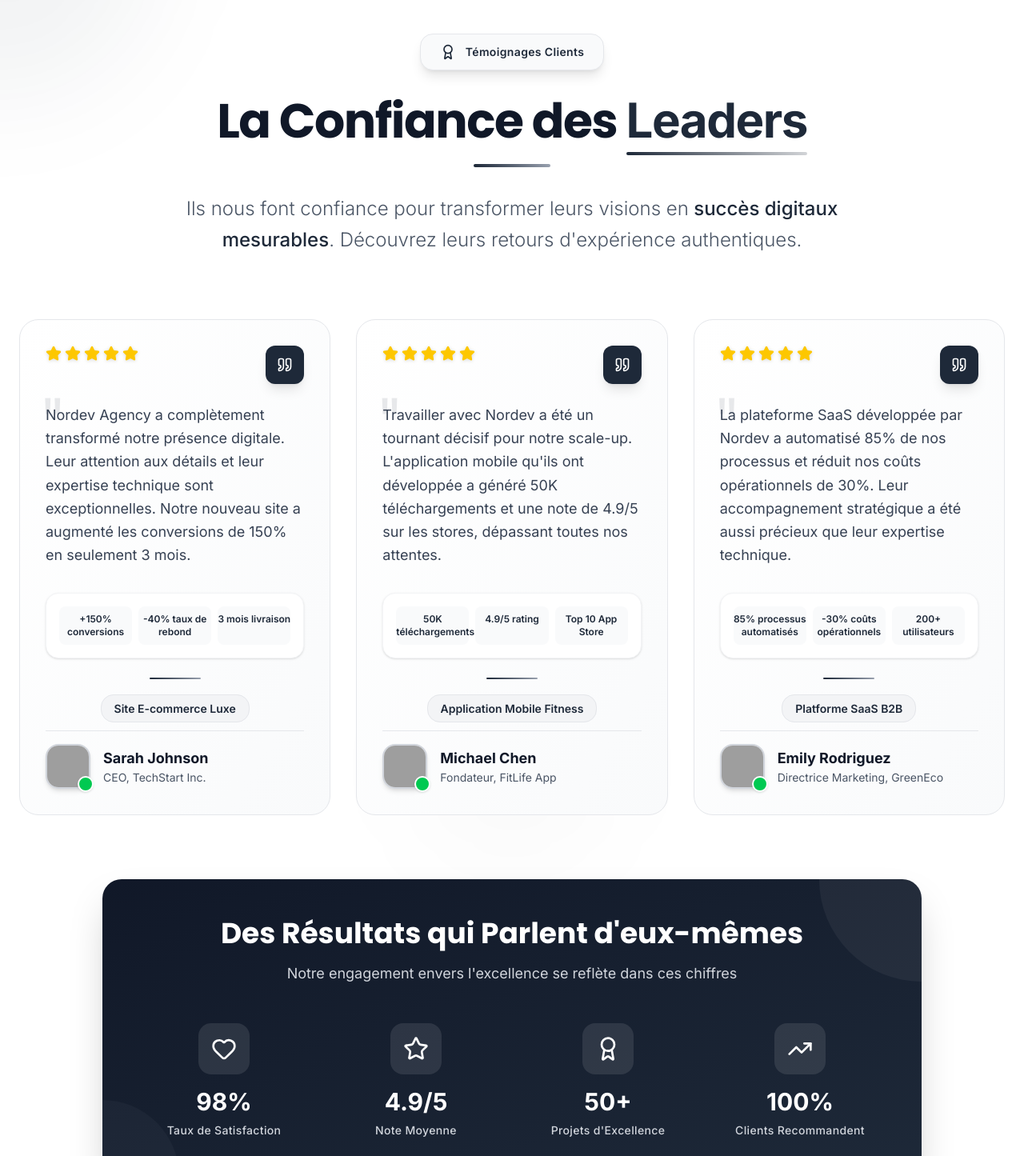
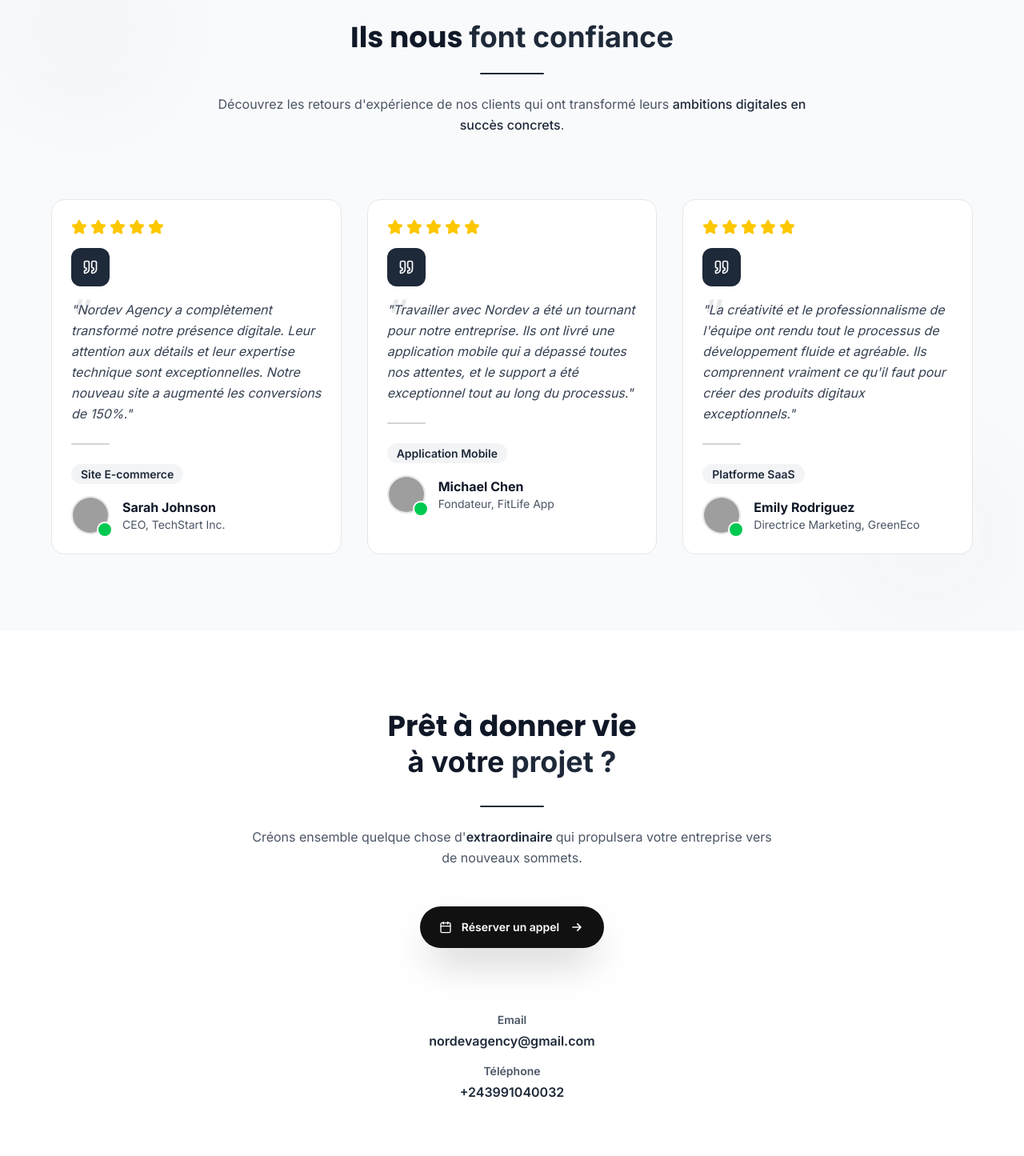
Before and after one commit to freddymk313/nordevagency, a Next.js app: page / in a window 1280 px wide. Shown: the part 4460-5905 px from the top of the page at 80% size. Built offline with nearby package versions, Linux system fonts and the light colour scheme; grey boxes are pictures that could not be loaded.

Commit message:
testimonial ok

```diff
--- a/components/Testimonials.tsx
+++ b/components/Testimonials.tsx
@@ -1,147 +1,111 @@
-import { Quote, Star, Award, TrendingUp, Heart } from "lucide-react";
+import { Quote, Star } from "lucide-react";
 
 const Testimonials = () => {
   const testimonials = [
     {
-      quote: "Nordev Agency a complètement transformé notre présence digitale. Leur attention aux détails et leur expertise technique sont exceptionnelles. Notre nouveau site a augmenté les conversions de 150% en seulement 3 mois.",
+      quote: "Nordev Agency a complètement transformé notre présence digitale. Leur attention aux détails et leur expertise technique sont exceptionnelles. Notre nouveau site a augmenté les conversions de 150%.",
       author: "Sarah Johnson",
       role: "CEO, TechStart Inc.",
-      avatar: "https://images.unsplash.com/photo-1494790108377-be9c29b29330?w=120&q=80",
+      avatar: "https://images.unsplash.com/photo-1494790108377-be9c29b29330?w=100&q=80",
       rating: 5,
-      project: "Site E-commerce Luxe",
-      results: ["+150% conversions", "-40% taux de rebond", "3 mois livraison"]
+      project: "Site E-commerce"
     },
     {
-      quote: "Travailler avec Nordev a été un tournant décisif pour notre scale-up. L'application mobile qu'ils ont développée a généré 50K téléchargements et une note de 4.9/5 sur les stores, dépassant toutes nos attentes.",
+      quote: "Travailler avec Nordev a été un tournant pour notre entreprise. Ils ont livré une application mobile qui a dépassé toutes nos attentes, et le support a été exceptionnel tout au long du processus.",
       author: "Michael Chen",
       role: "Fondateur, FitLife App",
-      avatar: "https://images.unsplash.com/photo-1507003211169-0a1dd7228f2d?w=120&q=80",
+      avatar: "https://images.unsplash.com/photo-1507003211169-0a1dd7228f2d?w=100&q=80",
       rating: 5,
-      project: "Application Mobile Fitness",
-      results: ["50K téléchargements", "4.9/5 rating", "Top 10 App Store"]
+      project: "Application Mobile"
     },
     {
-      quote: "La plateforme SaaS développée par Nordev a automatisé 85% de nos processus et réduit nos coûts opérationnels de 30%. Leur accompagnement stratégique a été aussi précieux que leur expertise technique.",
+      quote: "La créativité et le professionnalisme de l'équipe ont rendu tout le processus de développement fluide et agréable. Ils comprennent vraiment ce qu'il faut pour créer des produits digitaux exceptionnels.",
       author: "Emily Rodriguez",
       role: "Directrice Marketing, GreenEco",
-      avatar: "https://images.unsplash.com/photo-1438761681033-6461ffad8d80?w=120&q=80",
+      avatar: "https://images.unsplash.com/photo-1438761681033-6461ffad8d80?w=100&q=80",
       rating: 5,
-      project: "Platforme SaaS B2B",
-      results: ["85% processus automatisés", "-30% coûts opérationnels", "200+ utilisateurs"]
+      project: "Platforme SaaS"
     },
   ];
 
-  const stats = [
-    { number: "98%", label: "Taux de Satisfaction", icon: Heart },
-    { number: "4.9/5", label: "Note Moyenne", icon: Star },
-    { number: "50+", label: "Projets d'Excellence", icon: Award },
-    { number: "100%", label: "Clients Recommandent", icon: TrendingUp },
-  ];
-
   return (
-    <section id="temoignages" className="py-28 bg-white relative overflow-hidden">
-      {/* Éléments de fond sophistiqués */}
-      <div className="absolute top-0 left-0 w-96 h-96 bg-gray-900/5 rounded-full blur-3xl -translate-x-1/2 -translate-y-1/2" />
-      <div className="absolute bottom-0 right-0 w-80 h-80 bg-gray-900/3 rounded-full blur-3xl translate-x-1/3 translate-y-1/3" />
-      <div className="absolute top-1/2 left-1/2 transform -translate-x-1/2 -translate-y-1/2 w-64 h-64 bg-gray-900/2 rounded-full blur-3xl" />
+    <section id="temoignages" className="py-24 bg-gray-50 relative overflow-hidden">
+      {/* Éléments de fond décoratifs */}
+      <div className="absolute top-10 left-10 w-32 h-32 bg-gray-800/5 rounded-full blur-3xl" />
+      <div className="absolute bottom-10 right-10 w-40 h-40 bg-gray-800/3 rounded-full blur-3xl" />
 
       <div className="container mx-auto px-6 relative z-10">
-        {/* En-tête premium */}
-        <div className="text-center mb-20">
-          <div className="inline-flex items-center gap-3 bg-gray-50 border border-gray-200 rounded-2xl px-6 py-3 mb-8 shadow-lg">
-            <Award className="w-5 h-5 text-gray-800" />
-            <span className="text-sm font-semibold text-gray-800 tracking-wide">
-              Témoignages Clients
+        {/* En-tête */}
+        <div className="text-center mb-12 md:mb-20">
+          {/* <div className="inline-flex items-center gap-2 bg-white border border-gray-200 rounded-full px-4 py-2 mb-6 shadow-sm">
+            <span className="text-sm font-medium text-gray-700">
+              Témoignages clients
             </span>
-          </div>
-
-          <h2 className="text-4xl md:text-5xl lg:text-6xl font-bold text-gray-900 mb-6 tracking-tight">
-            La Confiance des{" "}
-            <span className="text-gray-800 relative">
-              Leaders
-              <span className="absolute -bottom-2 left-0 w-full h-1 bg-gradient-to-r from-gray-800 to-gray-800/20 rounded-full" />
-            </span>
+          </div> */}
+          <h2 className="text-2xl md:text-4xl font-bold text-gray-900 mb-4 md:mb-6">
+            Ils nous <span className="text-gray-800">font confiance</span>
           </h2>
-
-          <div className="w-24 h-1 bg-gradient-to-r from-gray-800 to-gray-400 mx-auto mb-8 rounded-full" />
-
-          <p className="text-xl md:text-2xl text-gray-600 max-w-4xl mx-auto leading-relaxed font-light">
-            Ils nous font confiance pour transformer leurs visions en
-            <span className="font-medium text-gray-800"> succès digitaux mesurables</span>.
-            Découvrez leurs retours d'expérience authentiques.
+          <div className="w-20 h-0.5 bg-gray-800 mx-auto mb-6 rounded-full" />
+          <p className="text-base text-gray-600 max-w-3xl mx-auto leading-relaxed">
+            Découvrez les retours d'expérience de nos clients qui ont transformé
+            leurs <span className="text-gray-800 font-medium">ambitions digitales en succès concrets</span>.
           </p>
         </div>
 
-        {/* Grille des témoignages - Design premium */}
-        <div className="grid lg:grid-cols-3 gap-8 max-w-7xl mx-auto mb-20">
+        {/* Grille des témoignages */}
+        <div className="grid md:grid-cols-3 gap-8 max-w-6xl mx-auto">
           {testimonials.map((testimonial, index) => (
             <div
               key={index}
-              className="group bg-gradient-to-br from-white to-gray-50 border border-gray-200 rounded-3xl hover:border-gray-800 transition-all duration-500 hover:shadow-2xl hover:-translate-y-3 relative overflow-hidden"
+              className="group bg-white border border-gray-200 rounded-2xl hover:border-gray-800 transition-all duration-500 hover:shadow-2xl hover:-translate-y-2 relative overflow-hidden p-6"
             >
-              {/* Effet de brillance au survol */}
-              <div className="absolute inset-0 bg-gradient-to-br from-gray-800/0 via-gray-800/0 to-gray-800/0 group-hover:via-gray-800/5 group-hover:to-gray-800/10 transition-all duration-500 rounded-3xl" />
+              {/* Fond décoratif */}
+              {/* <div className="absolute top-0 right-0 w-20 h-20 bg-gray-800/5 rounded-full -translate-y-10 translate-x-10 group-hover:scale-150 transition-transform duration-700" /> */}
 
-              <div className="relative z-10 p-8 h-full flex flex-col">
-                {/* En-tête carte */}
-                <div className="flex items-start justify-between mb-6">
+              <div className="relative z-10">
                 {/* Note en étoiles */}
-                  <div className="flex items-center gap-1">
+                <div className="flex items-center gap-1 mb-4">
                   {[...Array(testimonial.rating)].map((_, i) => (
                     <Star
                       key={i}
-                        className="w-5 h-5 fill-yellow-400 text-yellow-400 drop-shadow-sm"
+                      className="w-5 h-5 fill-yellow-400 text-yellow-400"
                     />
                   ))}
                 </div>
 
                 {/* Icône de citation */}
-                  <div className="w-12 h-12 bg-gray-800 rounded-xl flex items-center justify-center group-hover:bg-gray-900 group-hover:scale-110 transition-all duration-300 shadow-lg">
+                <div className="w-12 h-12 bg-gray-800 rounded-xl flex items-center justify-center mb-4 group-hover:bg-gray-900 transition-colors duration-300">
                   <Quote className="w-5 h-5 text-white" />
-                  </div>
                 </div>
 
                 {/* Citation */}
-                <blockquote className="text-gray-700 leading-relaxed text-lg mb-8 flex-1 relative">
-                  <div className="absolute -top-4 -left-2 text-7xl text-gray-800/10 font-serif leading-none">"</div>
-                  <div className="relative z-10">
-                    {testimonial.quote}
-                  </div>
+                <blockquote className="text-gray-700 leading-relaxed text-base mb-6 italic relative">
+                  "{testimonial.quote}"
+                  <div className="absolute -top-2 -left-2 text-6xl text-gray-800/10 font-serif">"</div>
                 </blockquote>
 
-                {/* Résultats chiffrés */}
-                <div className="mb-6 p-4 bg-white rounded-2xl border border-gray-100 shadow-sm">
-                  <div className="grid grid-cols-3 gap-2 text-center">
-                    {testimonial.results.map((result, i) => (
-                      <div key={i} className="text-xs font-semibold text-gray-800 bg-gray-50 py-2 rounded-lg">
-                        {result}
-                      </div>
-                    ))}
-                  </div>
-                </div>
-
                 {/* Séparateur */}
-                <div className="w-16 h-0.5 bg-gradient-to-r from-gray-800 to-gray-400 mb-6 rounded-full mx-auto" />
+                <div className="w-12 h-0.5 bg-gray-800/20 mb-6 rounded-full" />
 
                 {/* Type de projet */}
-                <div className="mb-4 text-center">
-                  <span className="text-sm font-semibold text-gray-800 bg-gray-100 px-4 py-2 rounded-2xl border border-gray-200">
+                <div className="mb-4">
+                  <span className="text-sm font-semibold text-gray-800 bg-gray-100 px-3 py-1 rounded-full">
                     {testimonial.project}
                   </span>
                 </div>
 
                 {/* Auteur */}
-                <div className="flex items-center gap-4 pt-4 border-t border-gray-200">
+                <div className="flex items-center gap-4">
                   <div className="relative">
                     <img
                       src={testimonial.avatar}
                       alt={testimonial.author}
-                      className="w-14 h-14 rounded-2xl object-cover border-2 border-gray-300 group-hover:border-gray-800 transition-all duration-300 shadow-md"
+                      className="w-12 h-12 rounded-full object-cover border-2 border-gray-200 group-hover:border-gray-800 transition-colors duration-300"
                     />
-                    <div className="absolute -bottom-1 -right-1 w-5 h-5 bg-green-500 rounded-full border-2 border-white shadow-sm"></div>
+                    <div className="absolute -bottom-1 -right-1 w-5 h-5 bg-green-500 rounded-full border-2 border-white"></div>
                   </div>
                   <div className="flex-1">
-                    <div className="font-bold text-gray-900 text-lg group-hover:text-gray-800 transition-colors">
+                    <div className="font-bold text-gray-900 text-base group-hover:text-gray-800 transition-colors">
                       {testimonial.author}
                     </div>
                     <div className="text-gray-600 text-sm">{testimonial.role}</div>
@@ -150,77 +114,55 @@ const Testimonials = () => {
               </div>
 
               {/* Bordure animée */}
-              <div className="absolute bottom-0 left-1/2 transform -translate-x-1/2 w-0 h-1.5 bg-gradient-to-r from-gray-800 to-gray-600 group-hover:w-3/4 transition-all duration-700 rounded-full" />
+              <div className="absolute bottom-0 left-0 w-0 h-1 bg-gray-800 group-hover:w-full transition-all duration-500" />
             </div>
           ))}
         </div>
 
-        {/* Statistiques de confiance - Design premium */}
-        <div className="max-w-5xl mx-auto mb-20">
-          <div className="bg-gradient-to-br from-gray-900 to-gray-800 rounded-3xl p-12 shadow-2xl relative overflow-hidden">
-            {/* Éléments décoratifs */}
-            <div className="absolute top-0 right-0 w-64 h-64 bg-white/5 rounded-full -translate-y-32 translate-x-32" />
-            <div className="absolute bottom-0 left-0 w-48 h-48 bg-white/3 rounded-full translate-y-24 -translate-x-24" />
-
-            <div className="relative z-10">
-              <div className="text-center mb-12">
-                <h3 className="text-3xl md:text-4xl font-bold text-white mb-4">
-                  Des Résultats qui Parlent d&apos;eux-mêmes
-                </h3>
-                <p className="text-gray-300 text-lg max-w-2xl mx-auto">
-                  Notre engagement envers l&apos;excellence se reflète dans ces chiffres
-                </p>
+        {/* Statistiques de confiance */}
+        {/* <div className="mt-20 max-w-4xl mx-auto">
+          <div className="bg-white border border-gray-200 rounded-2xl p-8 shadow-sm">
+            <div className="grid grid-cols-2 md:grid-cols-4 gap-8 text-center">
+              <div>
+                <div className="text-3xl font-bold text-gray-900 mb-2">98%</div>
+                <div className="text-gray-600 text-sm">Clients satisfaits</div>
               </div>
-
-              <div className="grid grid-cols-2 lg:grid-cols-4 gap-8">
-                {stats.map((stat, index) => (
-                  <div key={index} className="text-center group">
-                    <div className="w-16 h-16 bg-white/10 rounded-2xl flex items-center justify-center mx-auto mb-4 group-hover:bg-white/20 transition-all duration-300 group-hover:scale-110">
-                      <stat.icon className="w-8 h-8 text-white" />
+              <div>
+                <div className="text-3xl font-bold text-gray-900 mb-2">4.9/5</div>
+                <div className="text-gray-600 text-sm">Note moyenne</div>
               </div>
-                    <div className="text-3xl font-bold text-white mb-2 group-hover:scale-110 transition-transform duration-300">
-                      {stat.number}
+              <div>
+                <div className="text-3xl font-bold text-gray-900 mb-2">50+</div>
+                <div className="text-gray-600 text-sm">Projets livrés</div>
               </div>
-                    <div className="text-gray-300 text-sm font-medium tracking-wide">
-                      {stat.label}
-                    </div>
-                  </div>
-                ))}
+              <div>
+                <div className="text-3xl font-bold text-gray-900 mb-2">100%</div>
+                <div className="text-gray-600 text-sm">Recommendation</div>
               </div>
             </div>
           </div>
-        </div>
+        </div> */}
 
-        {/* CTA Final - Conversion optimisée */}
-        <div className="text-center">
-          <div className="bg-white border-2 border-gray-200 rounded-3xl p-12 max-w-4xl mx-auto relative overflow-hidden shadow-xl hover:shadow-2xl transition-all duration-500">
-            {/* Éléments décoratifs */}
-            <div className="absolute top-0 left-0 w-32 h-32 bg-gray-800/5 rounded-full -translate-x-16 -translate-y-16" />
-            <div className="absolute bottom-0 right-0 w-40 h-40 bg-gray-800/3 rounded-full translate-x-20 translate-y-20" />
+        {/* CTA Final */}
+        {/* <div className="text-center mt-16">
+          <div className="bg-gray-800 text-white rounded-2xl p-12 max-w-4xl mx-auto relative overflow-hidden">
+            <div className="absolute top-0 right-0 w-40 h-40 bg-white/10 rounded-full -translate-y-20 translate-x-20" />
+            <div className="absolute bottom-0 left-0 w-32 h-32 bg-white/5 rounded-full translate-y-16 -translate-x-16" />
 
             <div className="relative z-10">
-              <h3 className="text-3xl md:text-4xl font-bold text-gray-900 mb-6">
-                Prêt à Écrire Votre Succès ?
+              <h3 className="text-3xl font-bold mb-4">
+                Prêt à rejoindre nos clients satisfaits ?
               </h3>
-              <p className="text-xl text-gray-600 mb-8 max-w-2xl mx-auto leading-relaxed">
-                Rejoignez les entreprises visionnaires qui nous font confiance
-                pour transformer leurs ambitions en réalisations digitales exceptionnelles.
+              <p className="text-gray-300 text-lg mb-8 max-w-2xl mx-auto">
+                Rejoignez les entreprises qui nous font confiance pour transformer
+                leurs idées en solutions digitales performantes.
               </p>
-
-              <div className="flex flex-col sm:flex-row gap-4 justify-center items-center">
-                <button className="bg-gray-800 text-white px-10 py-4 rounded-2xl hover:bg-gray-700 transition-all duration-300 font-semibold shadow-lg hover:shadow-xl transform hover:-translate-y-1 flex items-center gap-3 group text-lg">
-                  <span>Démarrer mon projet</span>
-                  <TrendingUp className="w-5 h-5 group-hover:scale-110 transition-transform" />
-                </button>
-
-                <button className="border-2 border-gray-300 text-gray-800 px-10 py-4 rounded-2xl hover:border-gray-800 hover:shadow-lg transition-all duration-300 font-semibold flex items-center gap-3 group text-lg">
-                  <span>Voir plus de témoignages</span>
-                  <Star className="w-5 h-5 group-hover:scale-110 transition-transform" />
+              <button className="bg-white text-gray-900 px-8 py-4 rounded-lg hover:bg-gray-100 transition-all duration-300 font-semibold text-lg shadow-lg hover:shadow-xl transform hover:-translate-y-1">
+                Réserver un appel découverte
               </button>
             </div>
           </div>
-          </div>
-        </div>
+        </div> */}
       </div>
     </section>
   );
```
Lines whose indentation alone changed are shown as unchanged.
